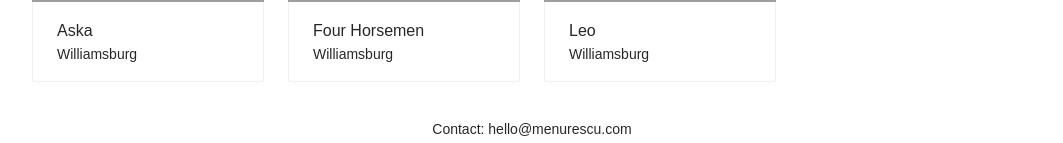
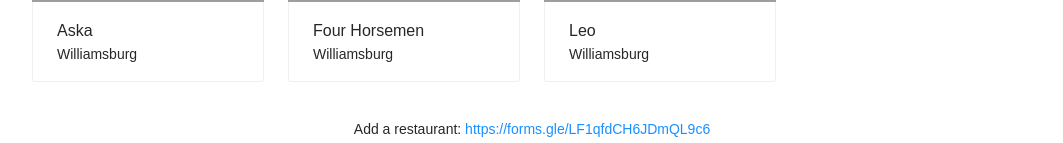
Before and after one commit to danielmichaelni/menurescu, a Next.js app: page / in a window 1280 px wide. Shown: the part 3466-3609 px from the top of the page, without its empty margins (108-1171 px from the left). Built offline with nearby package versions, Linux system fonts and the light colour scheme; grey boxes are pictures that could not be loaded; a web font is replaced by a local one.

Commit message:
add add a restaurant form link

```diff
--- a/src/pages/index.tsx
+++ b/src/pages/index.tsx
@@ -119,7 +119,19 @@
             </div>
           )}
         </div>
-        <div className="footer">Contact: hello@menurescu.com</div>
+        <div className="footer">
+          <div>
+            Add a restaurant:{" "}
+            <a
+              href="https://forms.gle/LF1qfdCH6JDmQL9c6"
+              target="_blank"
+              rel="noopener"
+            >
+              https://forms.gle/LF1qfdCH6JDmQL9c6
+            </a>
+          </div>
+          <div>Contact: hello@menurescu.com</div>
+        </div>
       </div>
       <style jsx>{`
         :global(body) {
@@ -177,11 +189,13 @@
           flex-wrap: wrap;
         }
         .emptyResult {
+          margin-bottom: 24px;
           padding: 0 12px;
         }
         .footer {
+          align-items: center;
           display: flex;
-          justify-content: center;
+          flex-direction: column;
           margin-bottom: 36px;
         }
       `}</style>
```
